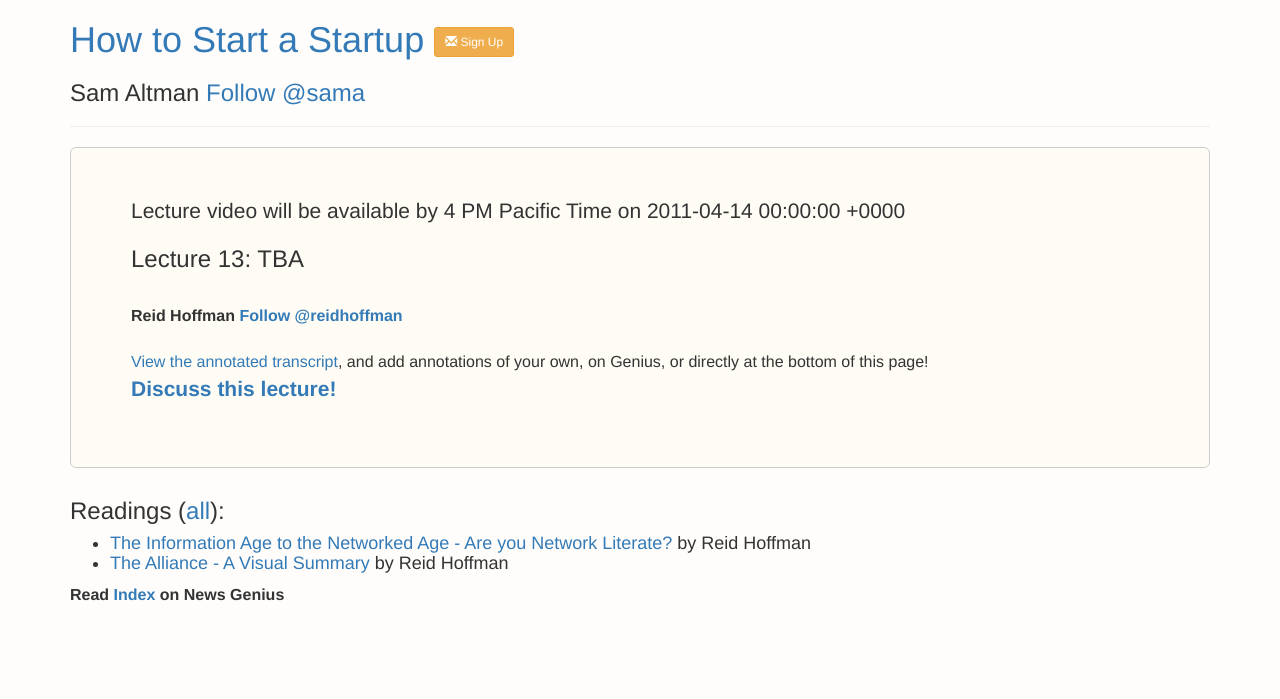
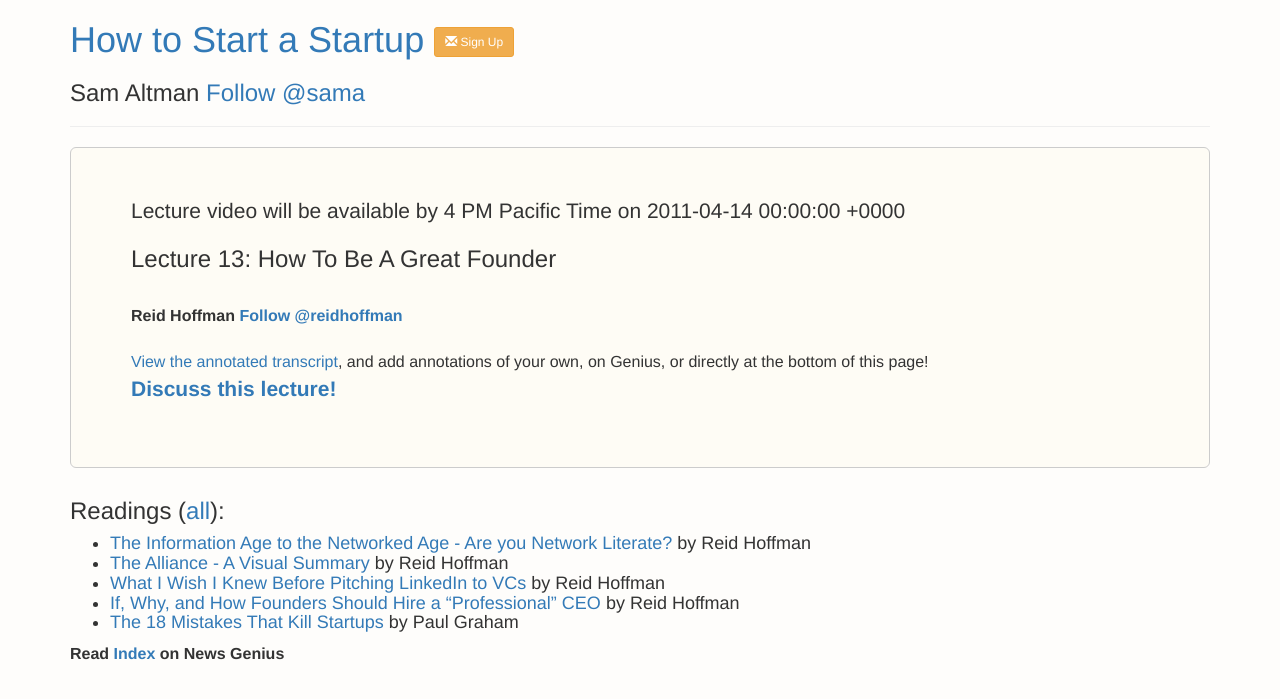
Before and after one commit to potluck/cs183b-bootstrap, a Jekyll site: the page built from _courses/lec13/index.md, in a window 1280 px wide. Shown: the top 699 px of the page. Built offline with Jekyll 4.4.1, drawn with Linux system fonts in a browser that asks for light colours; nearby versions of some CDN libraries; library files that are not in the unit come from our copies; a script that is not in the unit is left out; comment, search, counter and statistics services are not loaded; a file with an impossible date is left out.

Commit message:
readings

```diff
--- a/_courses/lec13/index.md
+++ b/_courses/lec13/index.md
@@ -8,13 +8,16 @@
   - speaker_name: Reid Hoffman
     speaker_title: Partner, Greylock Ventures and Founder, LinkedIn
     follow_link: <a href="https://twitter.com/reidhoffman" class="twitter-follow-button" data-show-count="false" data-show-screen-name="true">Follow @reidhoffman</a>
-topic: TBA
+topic: How To Be A Great Founder
 genius_link: http://tech.genius.com/Reid-hoffman-lecture-13-tba-annotated
 genius_divid: rg_embed_link_528975
 genius_script: //tech.genius.com/songs/528975/embed.js
 readings:
   - link: <a href="http://reidhoffman.org/information-age-networked-age-network-literate/">The Information Age to the Networked Age - Are you Network Literate?</a> by Reid Hoffman
   - link:  <a href="http://reidhoffman.org/alliance-visual-summary/">The Alliance - A Visual Summary</a> by Reid Hoffman
+  - link: <a href="https://www.linkedin.com/pulse/article/20131015161834-1213-what-i-wish-i-knew-before-pitching-linkedin-to-vcs">What I Wish I Knew Before Pitching LinkedIn to VCs</a> by Reid Hoffman
+  - link: <a href="https://www.linkedin.com/pulse/article/20130123161202-1213-if-why-and-how-founders-should-hire-a-professional-ceo?trk=mp-author-card">If, Why, and How Founders Should Hire a “Professional” CEO</a> by Reid Hoffman
+  - link: <a href="http://paulgraham.com/startupmistakes.html">The 18 Mistakes That Kill Startups</a> by Paul Graham
 discussion_forum: https://startupclass.co/lecture/83467/11414-topic-tbabrbreid-hoffmanb-ipartner-greylock-ventures-and-founder-linkedin-i-----
 
 
```
